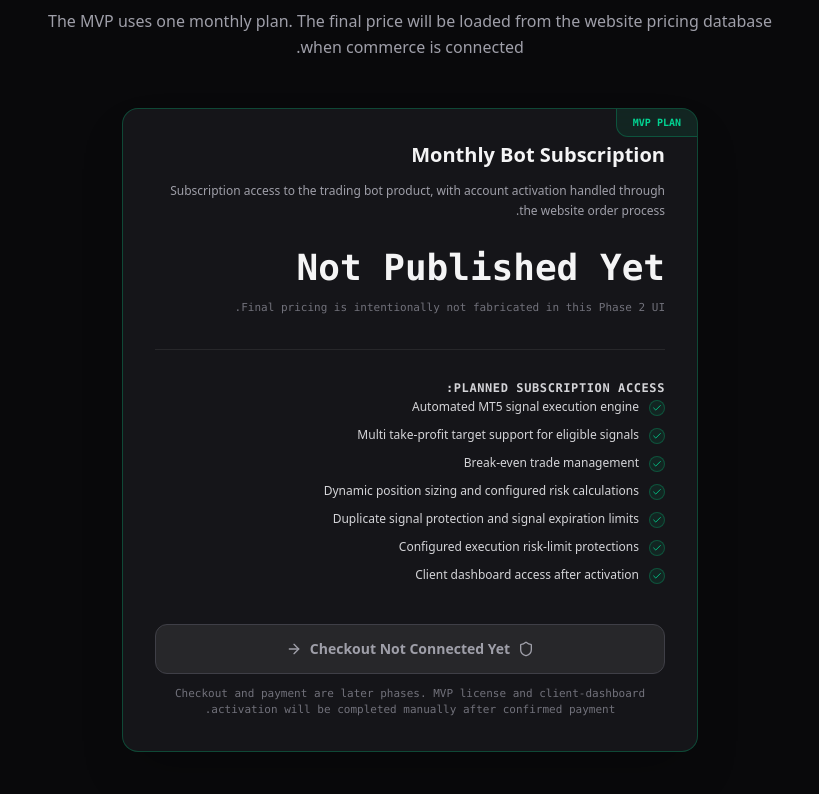
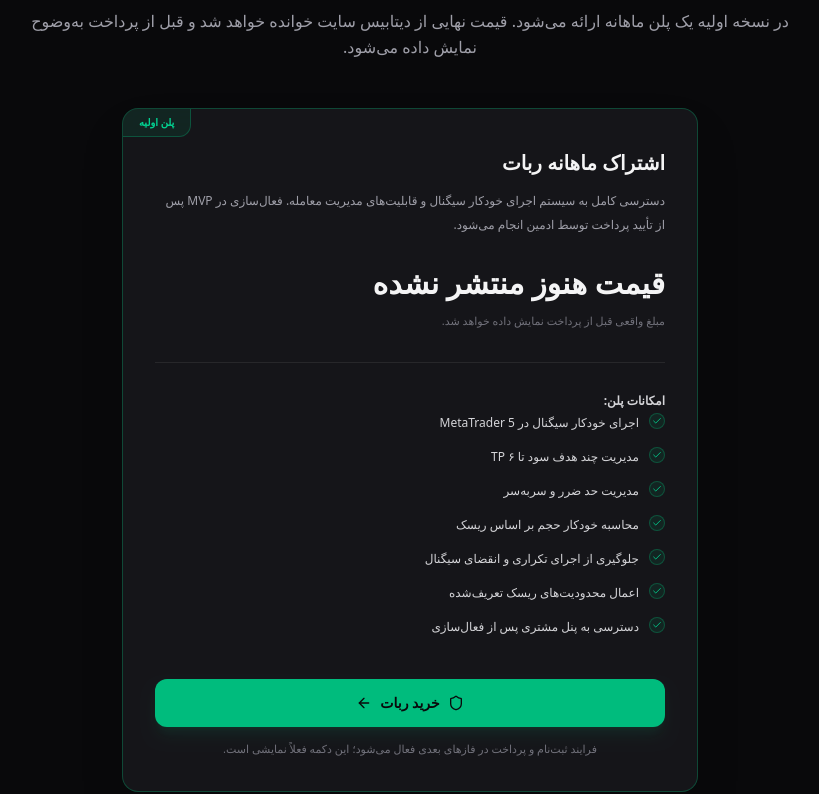
Before and after one commit to amirrezakhanipour/bot-website, a Next.js app: page / in a window 1280 px wide. Shown: the part 6271-7065 px from the top of the page, without its empty margins (230-1049 px from the left). Built offline with nearby package versions, Linux system fonts and the light colour scheme.

Commit message:
feat(ui): localize pricing section to Persian

```diff
--- a/src/components/marketing/pricing-section.tsx
+++ b/src/components/marketing/pricing-section.tsx
@@ -3,75 +3,66 @@ import { SectionHeading } from "@/components/shared/section-heading";
 import { CheckIcon, ShieldIcon, ArrowRightIcon } from "@/components/shared/icons";
 
 const PLAN_INCLUSIONS = [
-  "Automated MT5 signal execution engine",
-  "Multi take-profit target support for eligible signals",
-  "Break-even trade management",
-  "Dynamic position sizing and configured risk calculations",
-  "Duplicate signal protection and signal expiration limits",
-  "Configured execution risk-limit protections",
-  "Client dashboard access after activation",
+  "اجرای خودکار سیگنال در MetaTrader 5",
+  "مدیریت چند هدف سود تا ۶ TP",
+  "مدیریت حد ضرر و سر‌به‌سر",
+  "محاسبه خودکار حجم بر اساس ریسک",
+  "جلوگیری از اجرای تکراری و انقضای سیگنال",
+  "اعمال محدودیت‌های ریسک تعریف‌شده",
+  "دسترسی به پنل مشتری پس از فعال‌سازی",
 ];
 
 export function PricingSection() {
   return (
-    <section id="pricing" className="py-20 md:py-28 relative">
-      <div className="max-w-7xl mx-auto px-4 sm:px-6 lg:px-8 space-y-12">
+    <section id="pricing" className="relative py-20 md:py-28">
+      <div className="mx-auto max-w-7xl space-y-12 px-4 sm:px-6 lg:px-8">
         <SectionHeading
-          badge="Subscription"
-          title="Simple Pricing Structure"
-          subtitle="The MVP uses one monthly plan. The final price will be loaded from the website pricing database when commerce is connected."
+          badge="اشتراک ربات"
+          title="قیمت‌گذاری ساده و شفاف"
+          subtitle="در نسخه اولیه یک پلن ماهانه ارائه می‌شود. قیمت نهایی از دیتابیس سایت خوانده خواهد شد و قبل از پرداخت به‌وضوح نمایش داده می‌شود."
         />
 
-        <div className="max-w-xl mx-auto rounded-2xl bg-zinc-900/90 border border-emerald-500/30 shadow-2xl overflow-hidden backdrop-blur-xl p-8 space-y-8 relative">
-          <div className="absolute top-0 right-0 px-4 py-1.5 bg-emerald-500/10 border-b border-l border-emerald-500/30 rounded-bl-xl text-[10px] font-mono font-semibold text-emerald-400">
-            MVP PLAN
+        <div className="relative mx-auto max-w-xl space-y-8 overflow-hidden rounded-2xl border border-emerald-500/30 bg-zinc-900/90 p-8 shadow-2xl backdrop-blur-xl">
+          <div className="absolute left-0 top-0 rounded-br-xl border-b border-r border-emerald-500/30 bg-emerald-500/10 px-4 py-1.5 text-[10px] font-semibold text-emerald-400">
+            پلن اولیه
           </div>
 
-          <div className="space-y-3">
-            <h3 className="text-xl font-bold text-zinc-100">
-              Monthly Bot Subscription
-            </h3>
-            <p className="text-xs text-zinc-400 leading-relaxed">
-              Subscription access to the trading bot product, with account activation handled through the website order process.
+          <div className="space-y-3 pt-2">
+            <h3 className="text-xl font-bold text-zinc-100">اشتراک ماهانه ربات</h3>
+            <p className="text-xs leading-6 text-zinc-400">
+              دسترسی کامل به سیستم اجرای خودکار سیگنال و قابلیت‌های مدیریت معامله. فعال‌سازی در MVP پس از تأیید پرداخت توسط ادمین انجام می‌شود.
             </p>
-            <div className="pt-4 flex items-baseline gap-2">
-              <span className="text-3xl sm:text-4xl font-extrabold text-zinc-100 font-mono">
-                Not Published Yet
-              </span>
+            <div className="pt-4">
+              <span className="text-2xl font-extrabold text-zinc-100 sm:text-3xl">قیمت هنوز منتشر نشده</span>
             </div>
-            <p className="text-[11px] font-mono text-zinc-500">
-              Final pricing is intentionally not fabricated in this Phase 2 UI.
-            </p>
+            <p className="text-[11px] text-zinc-500">مبلغ واقعی قبل از پرداخت نمایش داده خواهد شد.</p>
           </div>
 
           <div className="space-y-3 border-t border-zinc-800 pt-6">
-            <span className="text-xs font-mono font-semibold text-zinc-300 uppercase tracking-wider">
-              Planned Subscription Access:
-            </span>
+            <span className="text-xs font-semibold text-zinc-300">امکانات پلن:</span>
             <ul className="space-y-2.5 text-xs text-zinc-300">
-              {PLAN_INCLUSIONS.map((item, idx) => (
-                <li key={idx} className="flex items-start gap-2.5">
-                  <div className="w-4 h-4 rounded-full bg-emerald-500/10 border border-emerald-500/30 flex items-center justify-center text-emerald-400 shrink-0 mt-0.5">
+              {PLAN_INCLUSIONS.map((item) => (
+                <li key={item} className="flex items-start gap-2.5">
+                  <div className="mt-0.5 flex h-4 w-4 shrink-0 items-center justify-center rounded-full border border-emerald-500/30 bg-emerald-500/10 text-emerald-400">
                     <CheckIcon size={10} />
                   </div>
-                  <span className="leading-normal">{item}</span>
+                  <span className="leading-6">{item}</span>
                 </li>
               ))}
             </ul>
           </div>
 
-          <div className="pt-2 space-y-3">
+          <div className="space-y-3 pt-2">
             <a
               href="#pricing"
-              aria-disabled="true"
-              className="w-full inline-flex items-center justify-center gap-2 px-6 py-3.5 text-sm font-semibold rounded-xl bg-zinc-800 text-zinc-400 border border-zinc-700 cursor-default focus:outline-none focus-visible:ring-2 focus-visible:ring-zinc-500"
+              className="inline-flex w-full items-center justify-center gap-2 rounded-xl bg-emerald-500 px-6 py-3.5 text-sm font-semibold text-zinc-950 shadow-lg shadow-emerald-500/10 transition-all duration-200 hover:bg-emerald-400 focus:outline-none focus-visible:ring-2 focus-visible:ring-emerald-400"
             >
               <ShieldIcon size={16} />
-              Checkout Not Connected Yet
-              <ArrowRightIcon size={16} />
+              خرید ربات
+              <ArrowRightIcon size={16} className="rotate-180" />
             </a>
-            <p className="text-[11px] font-mono text-center text-zinc-500">
-              Checkout and payment are later phases. MVP license and client-dashboard activation will be completed manually after confirmed payment.
+            <p className="text-center text-[11px] leading-5 text-zinc-500">
+              فرایند ثبت‌نام و پرداخت در فازهای بعدی فعال می‌شود؛ این دکمه فعلاً نمایشی است.
             </p>
           </div>
         </div>
```
